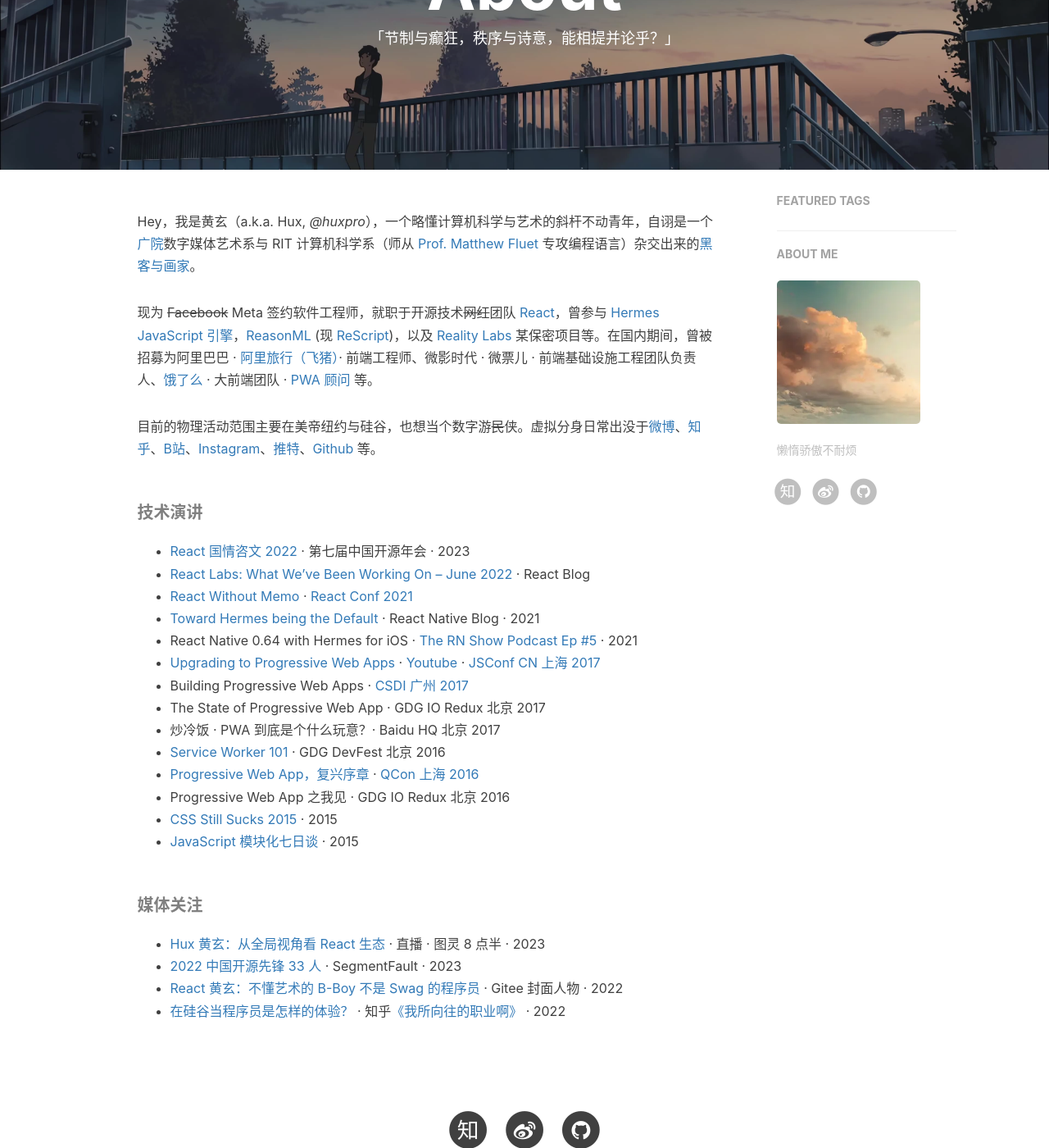
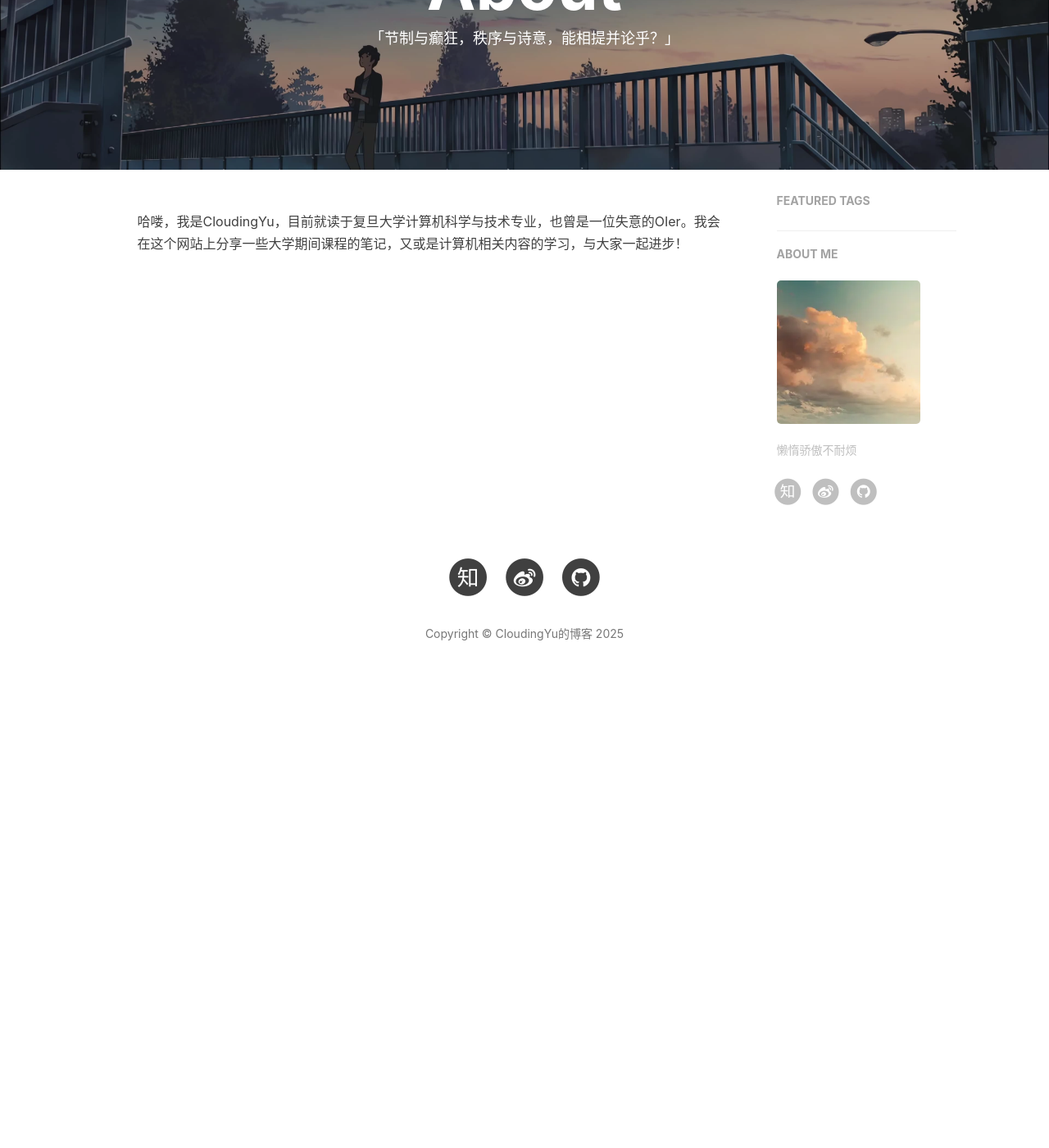
Before and after one commit to cloudingyu/cloudingyu.github.io, a Jekyll site: the page built from about.html, in a window 1280 px wide and 1400 px high, scrolled down 211 px. Shown: the whole window at 82% size. Built offline with Jekyll 4.4.1, drawn with Linux system fonts in a browser that asks for light colours; nearby versions of some CDN libraries; comment, search, counter and statistics services are not loaded; after the commit the page ends 1088 px from its top, so only the background shows below that.

Commit message:
about change

```diff
--- a/_includes/about/zh.md
+++ b/_includes/about/zh.md
@@ -1,57 +1 @@
-Hey，我是黄玄（a.k.a. Hux, _@huxpro_），一个略懂计算机科学与艺术的斜杆不动青年，自诩是一个[广院](https://baike.baidu.com/item/%E4%B8%AD%E5%9B%BD%E4%BC%A0%E5%AA%92%E5%A4%A7%E5%AD%A6)数字媒体艺术系与 RIT 计算机科学系（师从 [Prof. Matthew Fluet](https://www.cs.rit.edu/~mtf/) 专攻编程语言）杂交出来的[黑客与画家](https://book.douban.com/subject/6021440/)。
-
-现为 <del>Facebook</del> Meta 签约软件工程师，就职于开源技术<del>网红</del>团队 [React](https://beta.reactjs.org/community/meet-the-team#react-core)，曾参与 [Hermes JavaScript 引擎](https://hermesengine.dev/)，[ReasonML](https://reasonml.github.io/) (现 [ReScript](https://rescript-lang.org/))，以及 [Reality Labs](https://tech.fb.com/ar-vr/) 某保密项目等。在国内期间，曾被招募为阿里巴巴 · [阿里旅行（飞猪）](http://alitrip.com)· 前端工程师、微影时代 · 微票儿 · 前端基础设施工程团队负责人、[饿了么](https://ele.me/) · 大前端团队 · [PWA 顾问](https://medium.com/elemefe/upgrading-ele-me-to-progressive-web-app-2a446832e509) 等。
-
-
-目前的物理活动范围主要在美帝纽约与硅谷，也想当个数字游<del>民</del>侠。虚拟分身日常出没于[微博](https://weibo.com/huxpro)、[知乎](https://www.zhihu.com/people/huxpro/pins/posts)、[B站](https://space.bilibili.com/43271611)、[Instagram](https://www.instagram.com/huxpro/)、[推特](https://twitter.com/Huxpro/)、[Github](https://github.com/huxpro) 等。
-
-
-##### 技术演讲
-
-- [React 国情咨文 2022][13] · 第七届中国开源年会 · 2023
-- [React Labs: What We've Been Working On – June 2022][12] · React Blog
-- [React Without Memo][11] · [React Conf 2021](https://conf.reactjs.org/)
-- [Toward Hermes being the Default][11] · React Native Blog · 2021
-- React Native 0.64 with Hermes for iOS · [The RN Show Podcast Ep #5](https://www.callstack.com/podcast-react-native-show) · 2021
-- [Upgrading to Progressive Web Apps][9] · [Youtube](https://www.youtube.com/watch?v=RWzMF-1fjJ8&t=1s) · [JSConf CN 上海 2017](http://2017.jsconf.cn/)
-- Building Progressive Web Apps · [CSDI 广州 2017](http://www.csdisummit.com/)
-- The State of Progressive Web App · GDG IO Redux 北京 2017
-- 炒冷饭 · PWA 到底是个什么玩意？· Baidu HQ 北京 2017
-- [Service Worker 101][5] · GDG DevFest 北京 2016
-- [Progressive Web App，复兴序章][4] · [QCon 上海 2016](http://2016.qconshanghai.com/presentation/3111)
-- Progressive Web App 之我见 · GDG IO Redux 北京 2016
-- [CSS Still Sucks 2015][2] · 2015
-- [JavaScript 模块化七日谈][1] · 2015
-
-
-##### 媒体关注
-
-- [Hux 黄玄：从全局视角看 React 生态][14] · 直播 · 图灵 8 点半 · 2023
-- [2022 中国开源先锋 33 人][18] · SegmentFault · 2023
-- [React 黄玄：不懂艺术的 B-Boy 不是 Swag 的程序员][16] · Gitee 封面人物 · 2022
-- [在硅谷当程序员是怎样的体验？][17] · 知乎[《我所向往的职业啊》](https://movie.douban.com/subject/36015036/) · 2022
-
-<!--
-- [掘金 AMA：我是前端娱乐圈的老人 & Facebook 实习生 -- 黄玄][19] · 2018
--->
-
-
-[1]: //huangxuan.me/2015/07/09/js-module-7day/
-[2]: //huangxuan.me/2015/12/28/css-sucks-2015/
-[3]: //huangxuan.me/2016/06/05/pwa-in-my-pov/
-[4]: //huangxuan.me/2016/10/20/pwa-qcon2016/
-[5]: //huangxuan.me/2016/11/20/sw-101-gdgdf/
-[6]: https://yanshuo.io/assets/player/?deck=58ac8598b123db0067292f92 "PWA Rehashing"
-[7]: https://yanshuo.io/assets/player/?deck=593ad6fbfe88c2006a0a0d6d "The State of PWA"
-[8]: https://yanshuo.io/assets/player/?deck=594d673d570c357d0698a950 "Building PWA"
-[9]: //huangxuan.me/jsconfcn2017/
-[10]: https://reactnative.dev/blog/2021/10/26/toward-hermes-being-the-default
-[11]: https://youtu.be/lGEMwh32soc
-[12]: https://reactjs.org/blog/2022/06/15/react-labs-what-we-have-been-working-on-june-2022.html
-[13]: https://www.bilibili.com/video/BV1LY411Q7hC/?spm_id_from=333.999.0.0
-[14]: https://appycyfaqcq1951.pc.xiaoe-tech.com/p/t_pc/course_pc_detail/video/v_64477dbfe4b0cf39e6c11d2a
-[15]: https://segmentfault.com/a/1190000043208486
-[16]: https://gitee.com/gitee-stars/30
-[17]: https://www.zhihu.com/zvideo/1542577108190068737?page=ogv
-[18]: https://segmentfault.com/a/1190000043208486
-[19]: https://juejin.cn/post/6844903750155419655
+哈喽，我是CloudingYu，目前就读于复旦大学计算机科学与技术专业，也曾是一位失意的OIer。我会在这个网站上分享一些大学期间课程的笔记，又或是计算机相关内容的学习，与大家一起进步！
```
